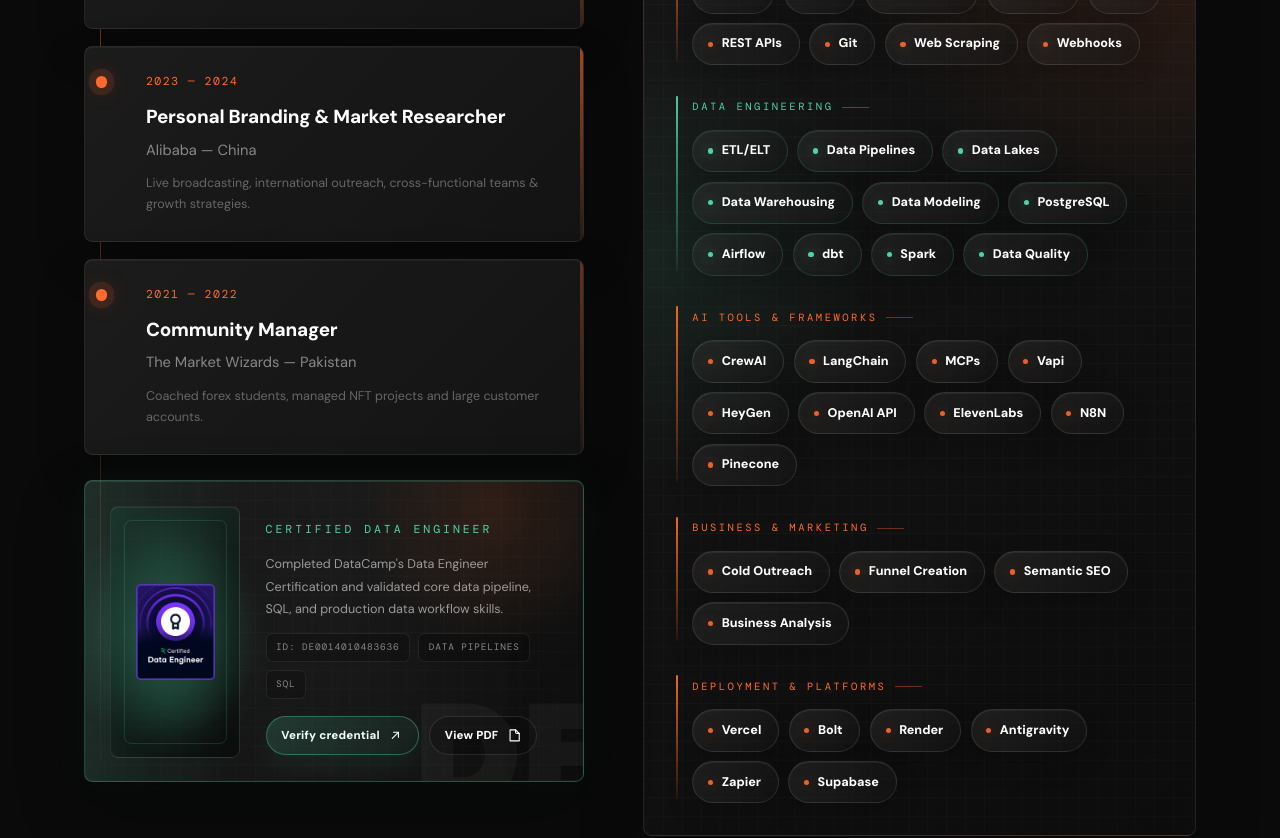
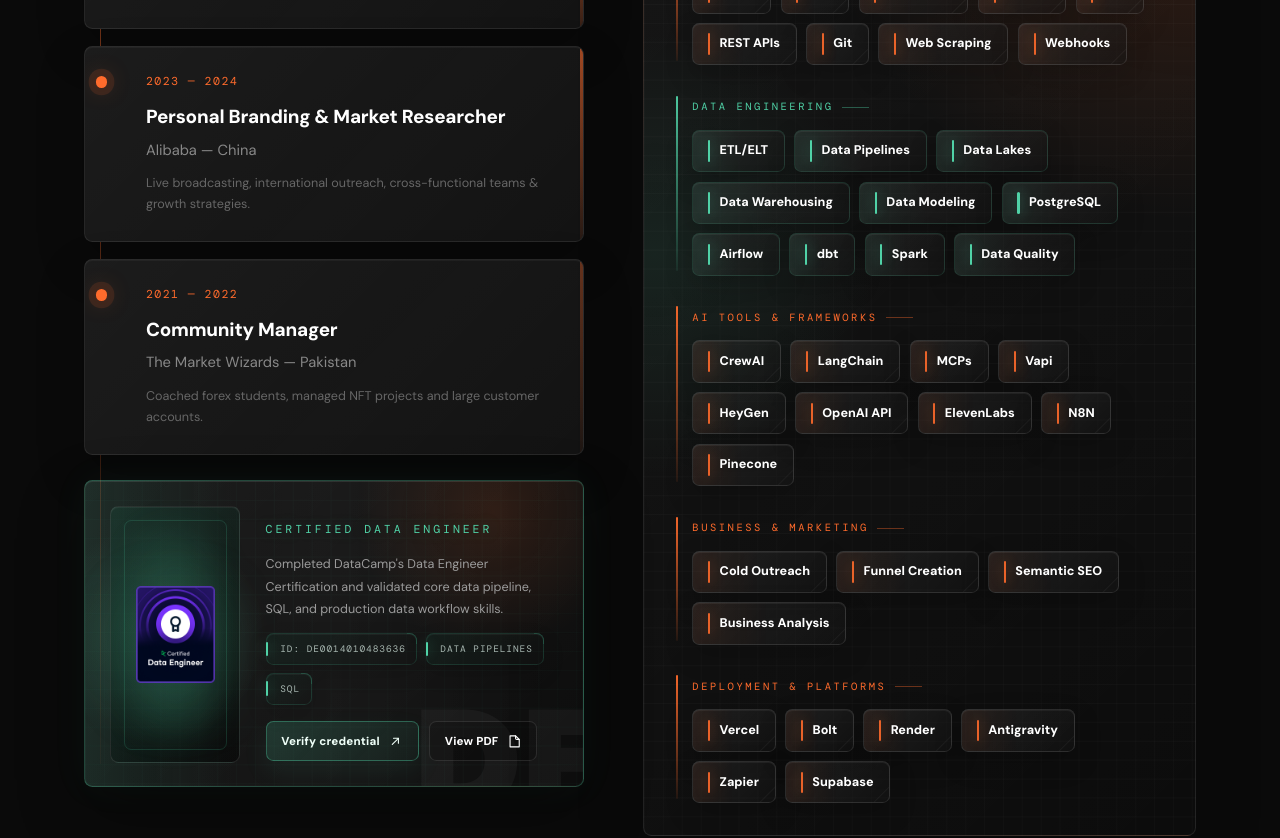
Before and after one commit to akhi-labs/portfolio, a Next.js app: page / in a window 1280 px wide. Shown: the part 2660-3498 px from the top of the page. Built offline with nearby package versions, Linux system fonts and the light colour scheme.

Commit message:
Sharpen skill and credential chip shapes

```diff
--- a/app/globals.css
+++ b/app/globals.css
@@ -828,18 +828,47 @@ main { padding-top: 60px; }
 }
 
 .credential-meta span {
+  position: relative;
   display: inline-flex;
   align-items: center;
-  min-height: 26px;
-  padding: 5px 9px;
-  border-radius: 6px;
-  border: 1px solid rgba(255,255,255,0.075);
-  background: rgba(0,0,0,0.2);
-  color: var(--text-secondary);
+  min-height: 30px;
+  padding: 6px 10px 6px 13px;
+  border-radius: 7px;
+  border: 1px solid rgba(80,210,167,0.14);
+  background:
+    linear-gradient(135deg, rgba(80,210,167,0.075), rgba(255,255,255,0.018)),
+    rgba(0,0,0,0.24);
+  color: #a9b8b2;
   font-family: var(--font-dm-mono), monospace;
   font-size: 9px;
-  letter-spacing: 0.8px;
+  letter-spacing: 0.9px;
   text-transform: uppercase;
+  box-shadow: inset 0 1px 0 rgba(255,255,255,0.04), 0 8px 20px rgba(0,0,0,0.14);
+}
+
+.credential-meta span::before {
+  content: '';
+  position: absolute;
+  left: -1px;
+  top: 7px;
+  bottom: 7px;
+  width: 2px;
+  border-radius: 99px;
+  background: #50d2a7;
+  box-shadow: 0 0 12px rgba(80,210,167,0.48);
+}
+
+.credential-meta span::after {
+  content: '';
+  position: absolute;
+  right: -1px;
+  top: -1px;
+  width: 10px;
+  height: 10px;
+  border-top: 1px solid rgba(80,210,167,0.26);
+  border-right: 1px solid rgba(80,210,167,0.26);
+  border-top-right-radius: 7px;
+  opacity: 0.72;
 }
 
 .credential-actions {
@@ -855,7 +884,7 @@ main { padding-top: 60px; }
   gap: 8px;
   min-height: 38px;
   padding: 8px 14px;
-  border-radius: 999px;
+  border-radius: 7px;
   border: 1px solid rgba(255,255,255,0.11);
   background: rgba(0,0,0,0.2);
   color: var(--text-primary);
@@ -972,7 +1001,7 @@ main { padding-top: 60px; }
 .skill-tag {
   position: relative;
   isolation: isolate;
-  min-height: 39px;
+  min-height: 38px;
   display: inline-flex;
   align-items: center;
   justify-content: center;
@@ -983,8 +1012,8 @@ main { padding-top: 60px; }
     linear-gradient(135deg, rgba(255,255,255,0.075), rgba(255,255,255,0.018)),
     rgba(10,10,10,0.34);
   border: 1px solid rgba(255,255,255,0.105);
-  border-radius: 999px;
-  padding: 9px 16px 9px 14px;
+  border-radius: 7px;
+  padding: 9px 15px 9px 14px;
   box-shadow: inset 0 1px 0 rgba(255,255,255,0.055), 0 10px 26px rgba(0,0,0,0.18);
   overflow: hidden;
   transition: border-color 0.25s, background 0.25s, transform 0.2s var(--ease-out), color 0.2s, box-shadow 0.25s;
@@ -992,10 +1021,11 @@ main { padding-top: 60px; }
 
 .skill-tag::before {
   content: '';
-  width: 5px;
-  height: 5px;
-  border-radius: 999px;
-  margin-right: 8px;
+  align-self: stretch;
+  width: 2px;
+  min-height: 18px;
+  border-radius: 99px;
+  margin-right: 9px;
   background: rgba(255,107,44,0.9);
   box-shadow: 0 0 12px rgba(255,107,44,0.42);
 }
@@ -1005,8 +1035,10 @@ main { padding-top: 60px; }
   position: absolute;
   inset: 0;
   z-index: -1;
-  background: linear-gradient(90deg, rgba(255,107,44,0.13), transparent 52%);
-  opacity: 0;
+  background:
+    linear-gradient(135deg, transparent calc(100% - 11px), rgba(255,255,255,0.1) calc(100% - 10px), transparent calc(100% - 9px)),
+    linear-gradient(90deg, rgba(255,107,44,0.13), transparent 52%);
+  opacity: 0.46;
   transition: opacity 0.25s;
 }
 
```
